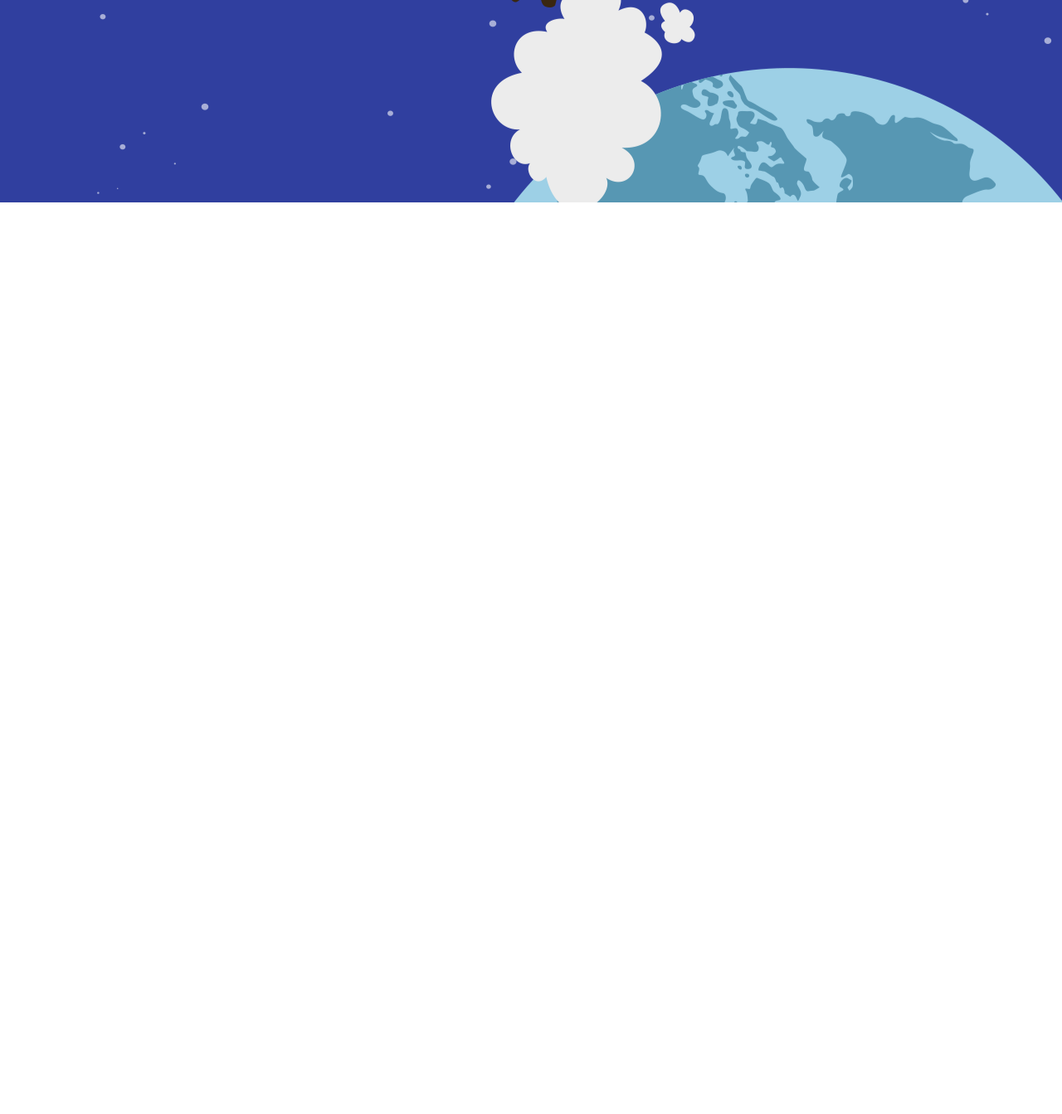
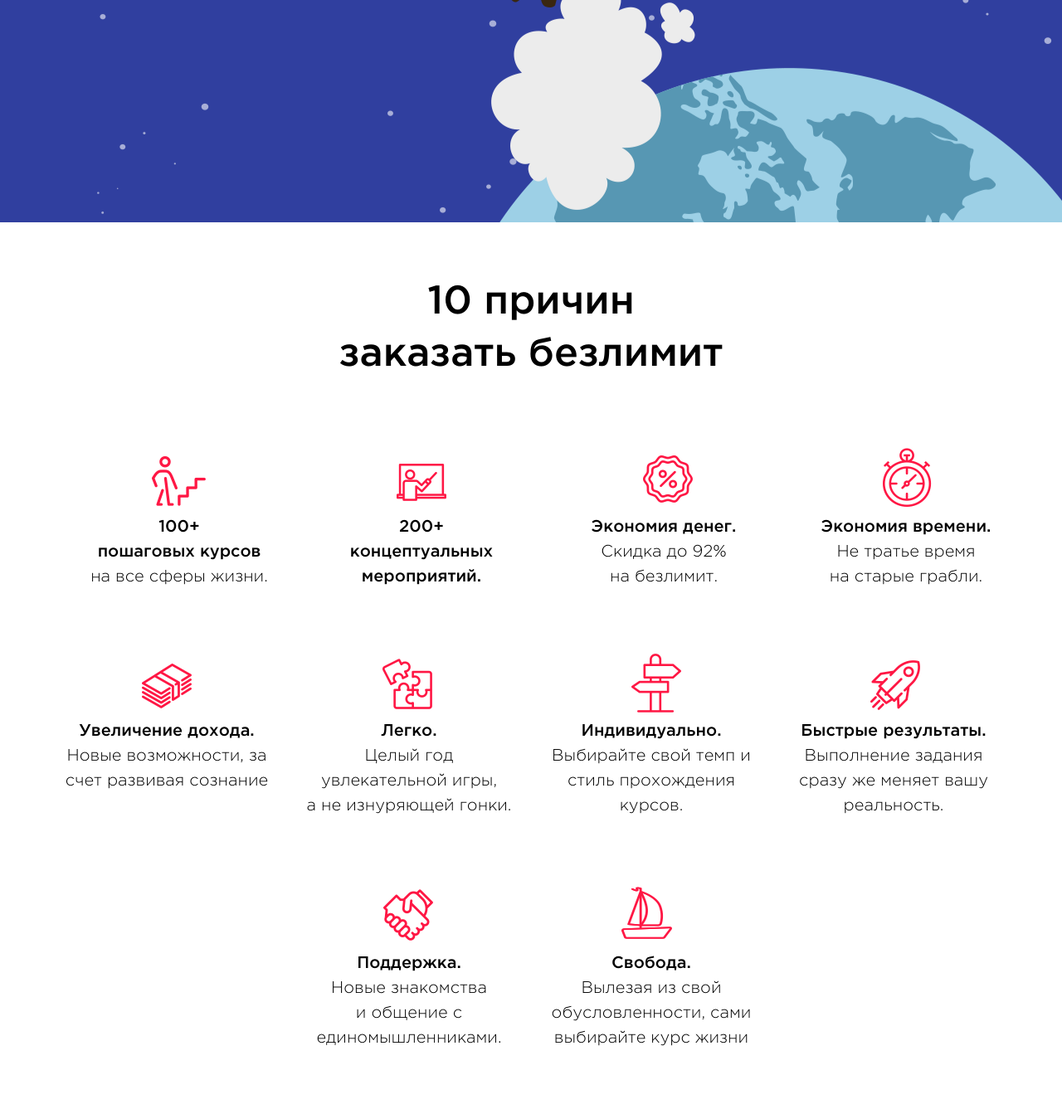
Before and after one commit to RomanGvozdov/Front-end_course, a plain HTML site: page html_css/Hometask/index.html in a window 1280 px wide. Shown: the part 832-2175 px from the top of the page at 83% size. Before the commit the page ends 1076 px from the top, so only its background shows below. Drawn offline with Linux system fonts and the light colour scheme.

Commit message:
added section2

```diff
--- a/html_css/Hometask/css/style.css
+++ b/html_css/Hometask/css/style.css
@@ -1,15 +1,16 @@
 
-div {
-	margin: 0 auto;
-	color: #fff;
-}
+
 .section1 {
 	width: 100%;
-	background: url(../img/background1.png) no-repeat;
+	background: url(../img/background1.png);
+}
+.wrapper {
+	width: 1170px;
+	margin: 0 auto;
 	overflow: hidden;
 }
-.wrapper {
-	width: 1173px;
+.section1 div{
+	color: #fff;
 }
 .toptext {
 	padding-top: 87px;
@@ -49,5 +50,92 @@ a.button{
 	background: rgb(255, 22, 30);
 }
 .red_button{
-margin: 84px 112px 320px 590px;  /* margin 320 px прописан, чтоб отобразить все изобр*/
+margin: 84px 112px 344px 590px;  /* margin 320 px прописан, чтоб отобразить все изобр*/
 }
+.section2{
+	background: #fff;
+}
+.toptext_sec2 h2 {
+	font: 48px GothamPM;
+	color: #000;
+	text-align: center;
+	margin-top: 65px;
+	line-height: 63px;
+}
+.table{
+	padding-top: 25px;
+}
+
+.text{
+	font:20px GothamPL;
+	color: #000;
+	text-align: center;
+	line-height: 30px;
+}
+span{
+	font-family:GothamPM ;
+}
+ul{
+	list-style: none;
+	padding: initial;
+}
+li {
+	text-align: center;
+	width: 262px;
+	float: left;
+	padding-left: 30px;
+}
+.otstup-1{
+	padding-left: 15px;
+}
+.otstup-2{
+	padding-right: 15px;
+}
+
+div[class|="icon"] {
+	width: 80px;
+	height: 80px;
+	margin: 0 auto;
+ }
+.icon-1{
+	background: url(../img/sprite.png) 0px 0px;
+}
+.icon-2{
+	background: url(../img/sprite.png) -82px 0px;
+}
+.icon-3{
+	background: url(../img/sprite.png) -157px 0px;
+}
+.icon-4{
+	background: url(../img/sprite.png) -238px -7px;
+}
+.row2{
+	padding-top: 60px;
+	display: inline-block;
+}
+.icon-5{
+	background: url(../img/sprite.png) 0px -80px;
+}
+.icon-6{
+	background: url(../img/sprite.png) -82px -81px;
+}
+.icon-7{
+	background: url(../img/sprite.png) -157px -81px;
+}
+.icon-8{
+	background: url(../img/sprite.png) -238px -79px;
+}
+.row3{
+	padding-top: 60px;
+	display: inline-block;
+	padding-bottom: 74px;
+}
+.icon-9{
+	background: url(../img/sprite.png) -81px -164px;
+}
+.icon-10{
+	background: url(../img/sprite.png) -166px -166px;
+}
+.row3 .otstup-1, .row3 .otstup-2{
+	visibility: hidden;
+}
--- a/html_css/Hometask/index.html
+++ b/html_css/Hometask/index.html
@@ -30,5 +30,109 @@
 			</div>
 		</div>
 	</div>
+	<div class="section2">
+		<div class="wrapper">
+			<div class="toptext_sec2">
+				<h2>10 причин <br> заказать безлимит</h2>
+			</div>
+			<div class="table">
+				<div class="row1">
+					<ul>
+						<li class="otstup1">
+							<div class="icon-1"></div>
+							<div class="text">
+								<span>100+<br> пошаговых курсов</span><br>
+								на все сферы жизни.
+							</div>
+						</li>
+						<li>
+							<div class="icon-2"></div>
+							<div class="text">
+								<span>200+<br>концептуальных<br>мероприятий.</span>
+							</div>
+						</li>
+						<li>
+							<div class="icon-3"></div>
+							<div class="text">
+								<span>Экономия денег.</span><br>
+								Скидка до 92%<br> на безлимит.
+							</div>
+						</li>
+						<li class="otstup2">
+							<div class="icon-4"></div>
+							<div class="text">
+								<span>Экономия времени.</span><br>
+								Не тратье время<br>на старые грабли.
+							</div>
+						</li>
+					</ul>
+				</div>
+				<div class="row2">
+					<ul>
+						<li class="otstup-1">
+							<div class="icon-5"></div>
+							<div class="text">
+								<span>Увеличение дохода.</span><br>
+								Новые возможности, за счет развивая сознание
+							</div>
+						</li>
+						<li>
+							<div class="icon-6"></div>
+							<div class="text">
+								<span>Легко.</span><br>
+								Целый год увлекательной игры,<br> а не изнуряющей гонки.
+							</div>
+						</li>
+						<li>
+							<div class="icon-7"></div>
+							<div class="text">
+								<span>Индивидуально.</span><br>
+								Выбирайте свой темп и стиль прохождения курсов.
+							</div>
+						</li>
+						<li class="otstup-2">
+							<div class="icon-8"></div>
+							<div class="text">
+								<span>Быстрые результаты.</span><br>
+								Выполнение задания сразу же меняет вашу реальность.
+							</div>
+						</li>
+					</ul>
+				</div>
+				<div class="row3">
+					<ul>
+						<li class="otstup-1">
+							<div class="icon-5"></div>
+							<div class="text">
+								<span>Увеличение дохода.</span><br>
+								Новые возможности, за счет развивая сознание
+							</div>
+						</li>
+						<li>
+							<div class="icon-9"></div>
+							<div class="text">
+								<span>Поддержка.</span><br>
+								Новые знакомства<br>и общение с единомышленниками.
+							</div>
+						</li>
+						<li>
+							<div class="icon-10"></div>
+							<div class="text">
+								<span>Свобода.</span><br>
+								Вылезая из свой обусловленности, сами выбирайте курс жизни
+							</div>
+						</li>
+						<li class="otstup-2">
+							<div class="icon-8"></div>
+							<div class="text">
+								<span>Быстрые результаты.</span><br>
+								Выполнение задания сразу же меняет вашу реальность.
+							</div>
+						</li>
+					</ul>
+				</div>
+			</div>
+		</div>
+	</div>
 </body>
 </html>
```
Also changed, not shown: html_css/Hometask/img/sprite.png (added).
